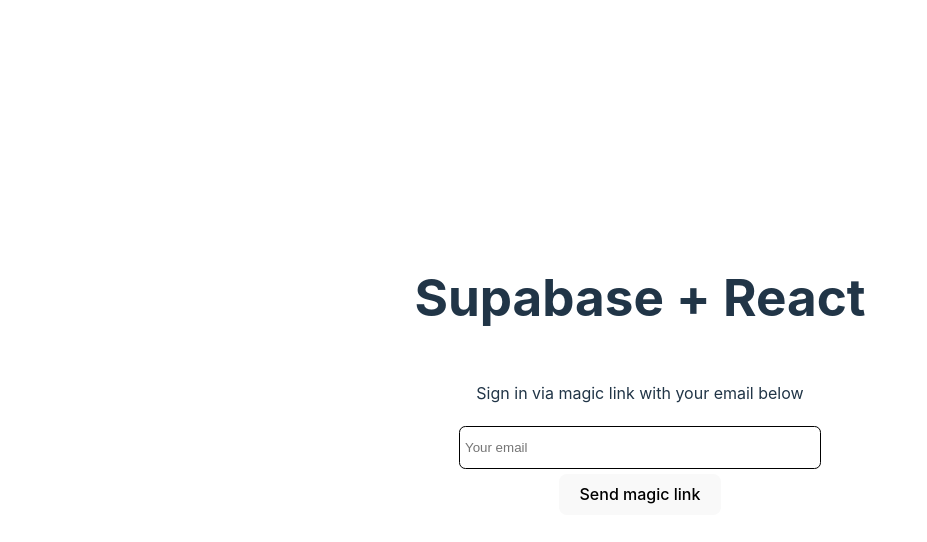
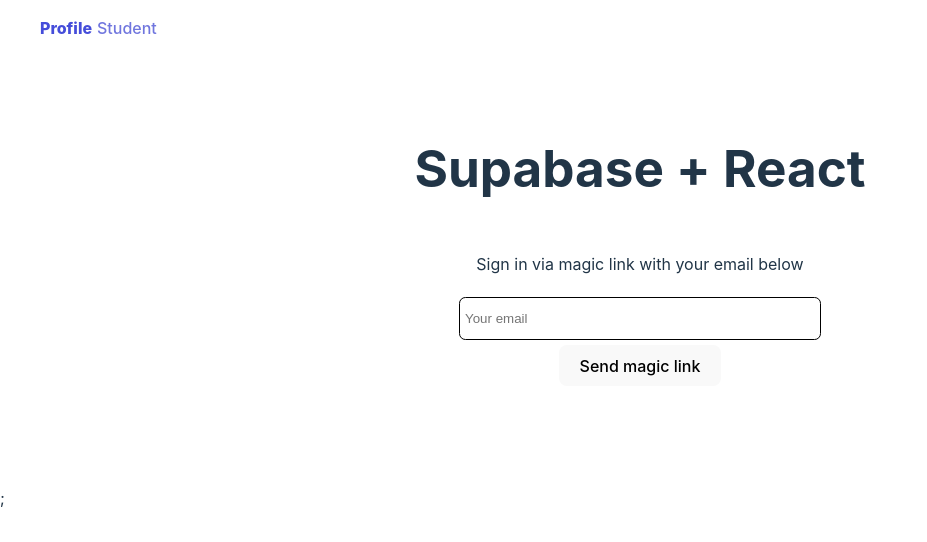
Before and after one commit to sieugene/supabase-app, a React (Vite) app: page / in a window 1280 px wide. Shown: the top 542 px of the page, without its empty margins (0-927 px from the left). Built offline with nearby package versions, Linux system fonts and the light colour scheme; no server answers.

Commit message:
chore : header ui, routing

```diff
--- a/src/App.css
+++ b/src/App.css
@@ -1,4 +1,8 @@
 #root {
+  width: 100%;
+  min-height: 100vh;
+}
+.container {
   max-width: 1280px;
   margin: 0 auto;
   padding: 2rem;
@@ -28,8 +32,37 @@
   display: flex;
   align-items: center;
   gap: 10px;
+  justify-content: center;
 }
 
 .field label {
   width: 100px;
 }
+
+/* header styles */
+.header {
+}
+.header nav {
+  display: flex;
+  justify-content: space-between;
+}
+.header .actions {
+  width: 30%;
+  display: flex;
+  justify-content: center;
+  align-items: center;
+}
+.header ul {
+  list-style: none;
+  display: flex;
+  gap: 5px;
+  width: 100%;
+}
+.header a {
+  color: #7076de;
+}
+.header a.active {
+  color: #454dda;
+  font-weight: 800;
+}
+/* header styles end */
--- a/src/App.tsx
+++ b/src/App.tsx
@@ -1,24 +1,47 @@
 import { Account } from "entities/account/ui";
+import { Student } from "entities/student/ui";
 import { PrivatePage } from "features/auth/ui";
+import { FC, ReactNode } from "react";
 import { RouterProvider, createBrowserRouter } from "react-router-dom";
+import { ROUTES } from "shared/lib/routes";
 import { SessionProvider } from "shared/providers";
+import { Header } from "shared/ui";
 import "./App.css";
+
+const PageContainer: FC<{ children: ReactNode }> = ({ children }) => {
+  return (
+    <>
+      <Header />
+      <div className="container" style={{ padding: "50px 0 100px 0" }}>
+        <PrivatePage>{children}</PrivatePage>
+      </div>
+    </>
+  );
+};
 
 const router = createBrowserRouter([
   {
-    path: "/",
-    element: <Account />,
+    path: ROUTES.home,
+    element: (
+      <PageContainer>
+        <Account />
+      </PageContainer>
+    ),
+  },
+  {
+    path: ROUTES.student,
+    element: (
+      <PageContainer>
+        <Student />
+      </PageContainer>
+    ),
   },
 ]);
 
 function App() {
   return (
     <SessionProvider>
-      <div className="container" style={{ padding: "50px 0 100px 0" }}>
-        <PrivatePage>
-          <RouterProvider router={router} />
-        </PrivatePage>
-      </div>
+      <RouterProvider router={router} />
     </SessionProvider>
   );
 }
--- a/src/entities/account/ui/Account.tsx
+++ b/src/entities/account/ui/Account.tsx
@@ -69,6 +69,7 @@
   }
 
   return (
+    <>
       <form
         onSubmit={(event) => {
           updateProfile(event, "");
@@ -106,6 +107,8 @@
           />
         </div>
 
+        <br />
+
         <div>
           <button
             className="button block primary"
@@ -115,16 +118,7 @@
             {loading ? "Loading ..." : "Update"}
           </button>
         </div>
-
-      <div>
-        <button
-          className="button block"
-          type="button"
-          onClick={() => SUPABASE_CLIENT.auth.signOut()}
-        >
-          Sign Out
-        </button>
-      </div>
       </form>
+    </>
   );
 };
--- /dev/null
+++ b/src/entities/student/ui/Student/index.tsx
@@ -0,0 +1,8 @@
+import { useSessionContext } from "shared/providers";
+
+export const Student = () => {
+  const { session } = useSessionContext();
+
+
+  return <div></div>;
+};
--- /dev/null
+++ b/src/entities/student/ui/index.ts
@@ -0,0 +1 @@
+export { Student } from "./Student";
--- /dev/null
+++ b/src/shared/lib/routes.ts
@@ -0,0 +1,4 @@
+export const ROUTES = {
+  home: "/",
+  student: "/student",
+};
--- /dev/null
+++ b/src/shared/ui/Header/index.tsx
@@ -0,0 +1,47 @@
+import { NavLink } from "react-router-dom";
+import { SUPABASE_CLIENT } from "shared/api/supabase";
+import { ROUTES } from "shared/lib/routes";
+import { useSessionContext } from "shared/providers";
+
+export const Header = () => {
+  const { user } = useSessionContext();
+  return (
+    <div className="header">
+      <nav>
+        <ul>
+          <li>
+            <NavLink
+              className={({ isActive, isPending }) =>
+                isPending ? "pending" : isActive ? "active" : ""
+              }
+              to={ROUTES.home}
+            >
+              Profile
+            </NavLink>
+          </li>
+          <li>
+            <NavLink
+              className={({ isActive, isPending }) =>
+                isPending ? "pending" : isActive ? "active" : ""
+              }
+              to={ROUTES.student}
+            >
+              Student
+            </NavLink>
+          </li>
+        </ul>
+        {user && (
+          <div className="actions">
+            <button
+              className="button block"
+              type="button"
+              onClick={() => SUPABASE_CLIENT.auth.signOut()}
+            >
+              Sign Out
+            </button>
+          </div>
+        )}
+      </nav>
+    </div>
+  );
+};
--- /dev/null
+++ b/src/shared/ui/index.ts
@@ -0,0 +1 @@
+export { Header } from "./Header";
```
Also changed, not shown: src/main.tsx (+8 -8 lines). Lines whose indentation alone changed are shown as unchanged.
